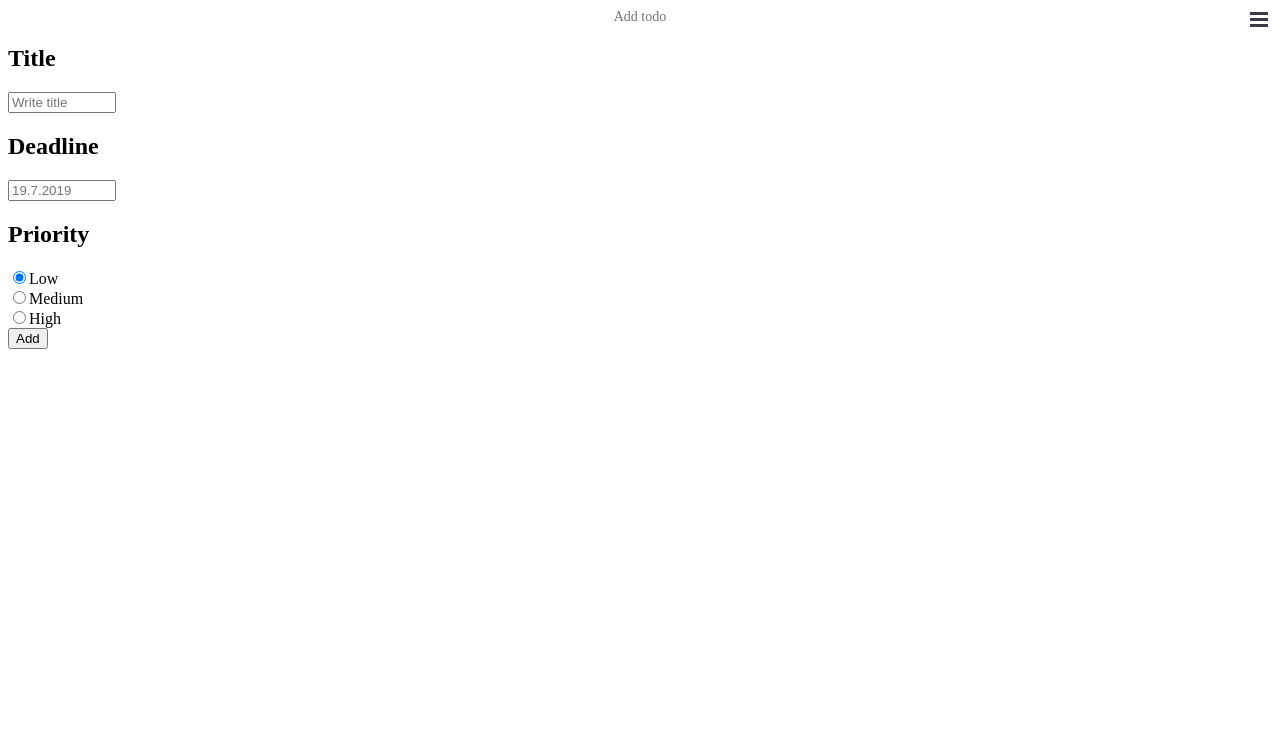
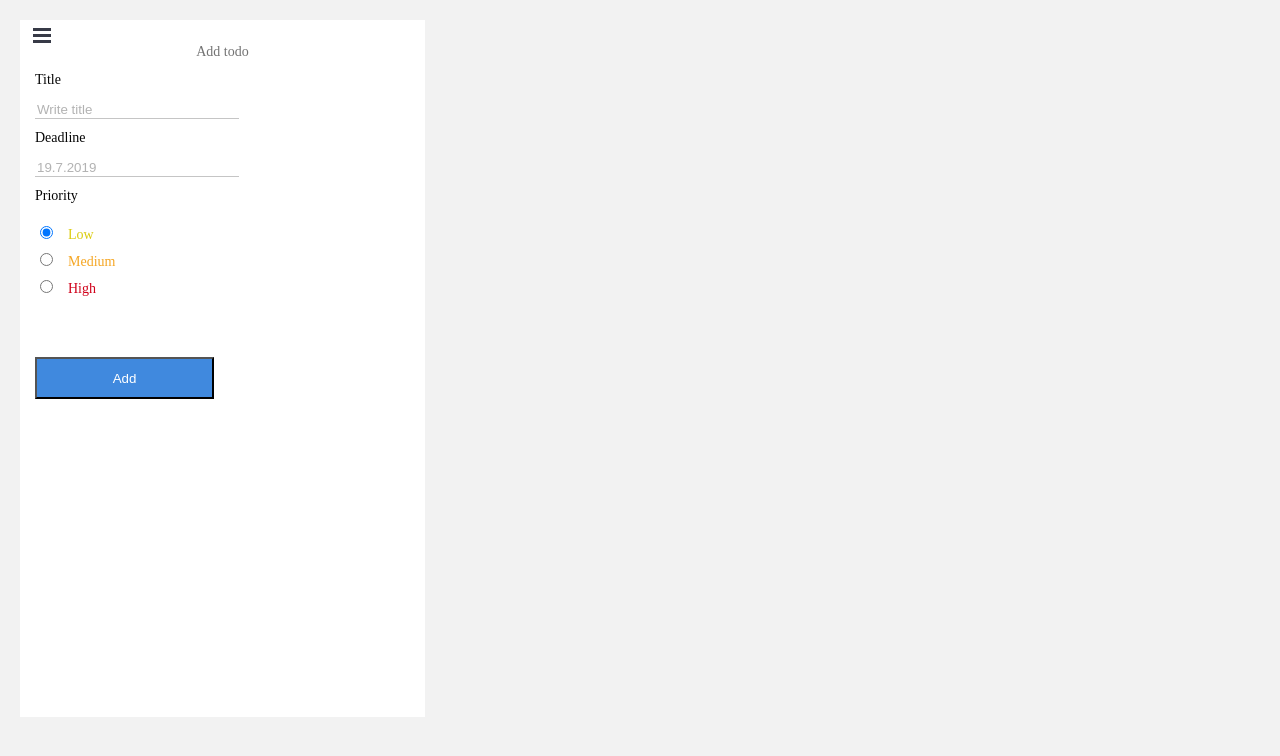
Before and after one commit to mehtis/todo-list, a React (Create React App) app: page /add in a window 1280 px wide. Shown: the top 756 px of the page. Built offline with nearby package versions, Linux system fonts and the light colour scheme.

Commit message:
Upgraded styles

```diff
--- a/src/App.js
+++ b/src/App.js
@@ -1,13 +1,27 @@
 import React from 'react'
 import { BrowserRouter as Router, Route } from 'react-router-dom'
+import styled from 'styled-components'
+
+import Hamburger from './components/Hamburger'
 
 import List from './views/List'
 import AddTodo from './views/AddTodo'
 
+const PageWrapper = styled.div`
+  width: 375px;
+  height: 667px;
+  background: #FFFFFF;
+  padding: 15px;
+  margin: 20px;
+`
+
 const App = () =>
   <Router>
-    <Route exact path="/" component={List} />
-    <Route path="/add" component={AddTodo} />
+    <Hamburger noOverlay />
+    <PageWrapper>
+      <Route exact path="/" component={List} />
+      <Route path="/add" component={AddTodo} />
+    </PageWrapper>
   </Router>
 
 export default App
--- a/src/components/Hamburger.js
+++ b/src/components/Hamburger.js
@@ -4,6 +4,7 @@ import { Link } from 'react-router-dom'
 
 import '../css/Hamburger.css'
 
+//TODO: Switch Hamburger?
 const Hamburger = props => {
   return (
     <HamburgerMenu {...props} >
--- a/src/components/ListItem.js
+++ b/src/components/ListItem.js
@@ -9,6 +9,23 @@ import DelImg from '../res/del.png'
 //TODO: Dynamic css with styled components
 import '../css/ListItem.css'
 
+
+const Wrapper = styled.div`
+  display: flex;
+  align-items: center;
+  text-align: center;
+  background: #FFFFFF;
+  box-shadow: 0px 10px 20px rgba(0, 0, 0, 0.0416667);
+  margin: 10px;
+  border-left: 16px solid ${({priority}) => {
+    if (priority === 'LOW') {
+      return '#DBCC10'
+    } else if (priority === 'MEDIUM') {
+      return '#F5A623'
+    }
+    return '#D0021B'}};
+`
+
 const Input = styled.input`
   border: none;
   height: 25px;
@@ -17,6 +34,7 @@ const Input = styled.input`
 
 const FinishedButton = styled(Input)`
   border-radius: 50%;
+  margin: 5px;
 `
 
 const DeleteButton = styled(Input)`
@@ -24,6 +42,9 @@ const DeleteButton = styled(Input)`
   background-repeat: no-repeat;
   background-size: 100%;
   background-color: white;
+  width: 19px;
+  height: 19px;
+  margin: 5px;
 `
 
 const Header = styled.h3`
@@ -50,11 +71,6 @@ const Paragraph = styled.p`
   color: #050505;
 `
 
-const Wrapper = styled.div`
-  display: flex;
-  align-items: center;
-`
-
 const ListItem = props => {
   const dateInFinnishFormat = date => String(
     date.getDate()+ '.' +
@@ -62,7 +78,7 @@ const ListItem = props => {
     date.getYear())
 
   return (
-    <Wrapper className="div-list-item">
+    <Wrapper priority={props.note.priority}className="div-list-item">
       <FinishedButton
         type="button"
         className={props.note.finished ? 'input-finished': ''}
--- a/src/components/RadioButtonGroup.js
+++ b/src/components/RadioButtonGroup.js
@@ -1,14 +1,48 @@
 import React from 'react'
 import PropTypes from 'prop-types'
+import styled from 'styled-components'
+
+const Header = styled.h2`
+  font-family: Raleway;
+  font-style: normal;
+  font-weight: 500;
+  font-size: 14px;
+  line-height: 16px;
+  color: #050505;
+`
+
+const RadioButton = styled.input`
+  background: #686868;
+  border-radius: 10px;
+  margin-right: 15px;
+  margin-top: 10px;
+  width: 13px;
+  height: 13px;
+`
+
+const Label = styled.label`
+  font-family: Raleway;
+  font-style: normal;
+  font-weight: 500;
+  font-size: 14px;
+  line-height: 16px;
+  color: ${({value}) => {
+    if (value === 'LOW') {
+      return '#DBCC10'
+    } else if (value === 'MEDIUM') {
+      return '#F5A623'
+    }
+    return '#D0021B'}};
+`
 
 const RadioButtonGroup = props => {
   return (
     <div className="div-radiobuttons">
-      <h2>{props.title}</h2>
+      <Header>{props.title}</Header>
       {props.values.map(radio =>
         <div key={radio.value} className="div-radiobutton">
-          <label className={`label-radio label-radio-${radio.label}`}>
-            <input
+          <Label value={radio.value}>
+            <RadioButton
               type="radio"
               className="radio"
               name={props.name}
@@ -17,7 +51,7 @@ const RadioButtonGroup = props => {
               onChange={props.onChange}
             />
             {radio.label}
-          </label>
+          </Label>
         </div>
       )}
     </div>
--- a/src/components/TextInput.js
+++ b/src/components/TextInput.js
@@ -2,15 +2,27 @@ import React from 'react'
 import PropTypes from 'prop-types'
 import styled from 'styled-components'
 
+const Header = styled.h2`
+  font-family: Raleway;
+  font-style: normal;
+  font-weight: 500;
+  font-size: 14px;
+  line-height: 16px;
+  color: #050505;
+`
 
 const Input = styled.input`
-  width: 100px;
+  width: 200px;
+  border: none;
+  border-bottom: 1px solid #979797;
+  opacity: 0.55;
 `
+
 
 const TextInput = props => {
   return (
     <div className="div-input-line">
-      <h2>{props.title}</h2>
+      <Header>{props.title}</Header>
       <Input
         type="text"
         className="input-text"
--- a/src/css/Hamburger.css
+++ b/src/css/Hamburger.css
@@ -3,8 +3,8 @@
     position: fixed;
     width: 18px;
     height: 15px;
-    right: 12px;
-    top: 12px;
+    left: 33px;
+    top: 28px;
   }
 
   /* Color/shape of burger icon bars */
@@ -35,11 +35,13 @@
   .bm-menu-wrap {
     position: fixed;
     height: 100%;
+    top: 0px;
   }
 
   /* General sidebar styles */
   .bm-menu {
-    background: #373a47;
+    /*TODO: Better color */
+    background: #EBDC23;;
     padding: 2.5em 1.5em 0;
     font-size: 1.15em;
   }
--- a/src/css/index.css
+++ b/src/css/index.css
@@ -12,3 +12,11 @@ h1 {
 
   color: #737373;
 }
+
+html {
+  background: #F2F2F2;
+}
+
+body {
+  margin: 0;
+}
--- a/src/index.js
+++ b/src/index.js
@@ -3,7 +3,6 @@ import ReactDOM from 'react-dom'
 import { Provider } from 'react-redux'
 
 import App from './App'
-
 
 import configureStore from './store'
 import './css/index.css'
--- a/src/views/AddTodo.js
+++ b/src/views/AddTodo.js
@@ -2,10 +2,10 @@ import React, { Fragment } from 'react'
 import PropTypes from 'prop-types'
 import { connect } from 'react-redux'
 import moment from 'moment'
+import styled from 'styled-components'
 
 import { addNote, addError, clearErrors } from '../actions/'
 
-import Hamburger from '../components/Hamburger'
 import RadioButtonGroup from '../components/RadioButtonGroup'
 import TextInput from '../components/TextInput'
 
@@ -18,6 +18,15 @@ const initialState = {
   submitted: false
 }
 
+
+const Button = styled.button`
+  background: #4089DE;
+  width: 179px;
+  height: 42px;
+  margin-top: 60px;
+  color: #FFFFFF;
+`
+
 class AddTodo extends React.Component {
   constructor(props) {
     super(props)
@@ -25,6 +34,7 @@ class AddTodo extends React.Component {
       ...initialState
     }
   }
+
   onSubmit = e => {
     e.preventDefault()
     let errors = false
@@ -104,11 +114,9 @@ class AddTodo extends React.Component {
       }
     ]
     return (
-      <Fragment>
-        <Hamburger right noOverlay />
       <form onSubmit={this.onSubmit}>
         <h1>Add todo</h1>
-          <div className="div-add-items">
+        <div>
           <TextInput
             title="Title"
             name="title"
@@ -129,7 +137,7 @@ class AddTodo extends React.Component {
             onChange={this.onRadioChange}
             values={radioValues}
           />
-            <button type="submit" disabled={this.state.submitted}>Add</button>
+          <Button type="submit" disabled={this.state.submitted}>Add</Button>
           {this.props.errors && this.props.errors.map(error =>
             <div key={error.message} className="div-error">
               {error.message}
@@ -140,14 +148,13 @@ class AddTodo extends React.Component {
               <div>
               Note added!
               </div>
-                <button onClick={this.clearInputs}>
+              <Button onClick={this.clearInputs}>
                 Close
-                </button>
+              </Button>
             </div>
           }
         </div>
       </form>
-      </Fragment>
     )
   }
 }
--- a/src/views/List.js
+++ b/src/views/List.js
@@ -1,12 +1,22 @@
 import React from 'react'
 import PropTypes from 'prop-types'
 import { connect } from 'react-redux'
+import styled from 'styled-components'
 
 import { updateNote, removeNote } from '../actions/'
 import { priorityMapping } from '../utils/utils'
 
-import Hamburger from '../components/Hamburger'
 import ListItem from '../components/ListItem'
+
+const PageWrapper = styled.div`
+  width: 375px;
+  height: 667px;
+  background: #FFFFFF;
+`
+
+const ListWrapper = styled.div`
+  align-items: center;
+`
 
 const List = props => {
 
@@ -18,10 +28,9 @@ const List = props => {
   const removeNote = note => props.removeNote(note)
 
   return (
-    <div className="list">
-      <Hamburger right noOverlay />
+    <PageWrapper className="list">
       <h1>Todo-list</h1>
-      <div className="list-items">
+      <ListWrapper>
         {props.notes.map(note =>
           <ListItem
             key={note.id}
@@ -30,8 +39,8 @@ const List = props => {
             removeNote={removeNote}
           />
         )}
-      </div>
-    </div>
+      </ListWrapper>
+    </PageWrapper>
   )
 }
 
```
Lines whose indentation alone changed are shown as unchanged.
